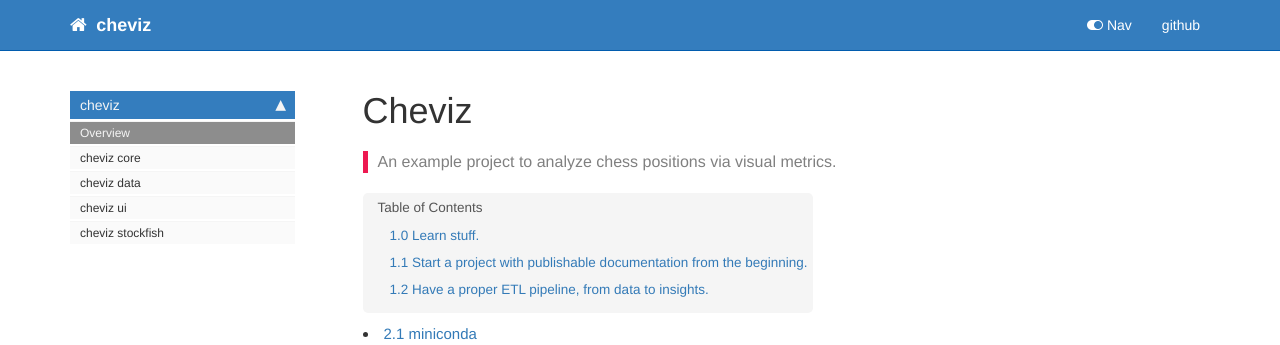
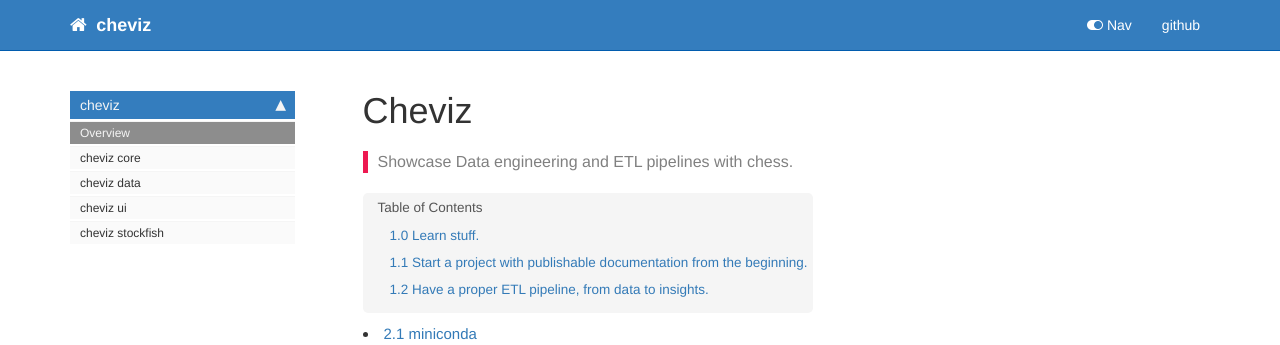
Before and after one commit to mikhas/cheviz, a Jekyll site: the page built from docs/index.html, in a window 1280 px wide. Shown: the top 345 px of the page. Built offline with Jekyll 4.4.1, drawn with Linux system fonts in a browser that asks for light colours; nearby versions of some CDN libraries; comment, search, counter and statistics services are not loaded.

Commit message:
cheviz, nbdev: Have consistent project description everywhere
Using "Data engineering and ETL pipelines with chess." as common project
description in settings.ini, docs/index.html->README.md and on the
github repository page.

```diff
--- a/docs/index.html
+++ b/docs/index.html
@@ -5,8 +5,8 @@ title: Cheviz
 keywords: fastai
 sidebar: home_sidebar
 
-summary: "An example project to analyze chess positions via visual metrics."
-description: "An example project to analyze chess positions via visual metrics."
+summary: "Showcase Data engineering and ETL pipelines with chess."
+description: "Showcase Data engineering and ETL pipelines with chess."
 ---
 <!--
 
```
Also changed, not shown: README.md, 2 other files.
